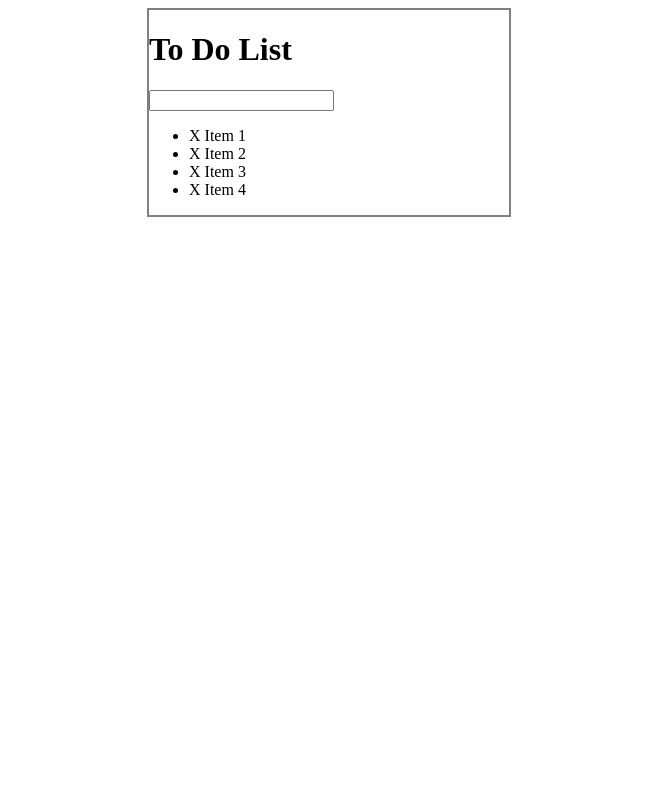
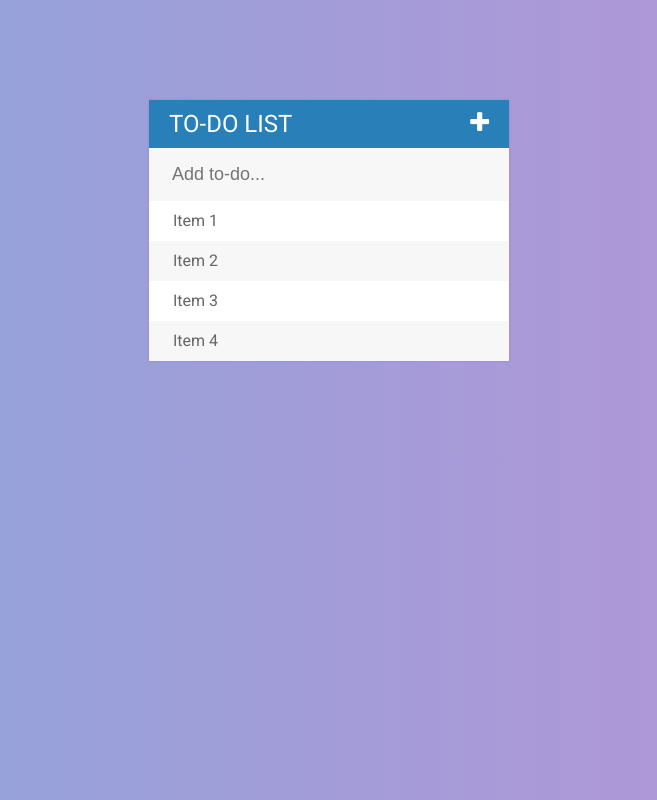
Before and after one commit to MAHolzbach/ToDo-List-Project, a plain HTML site: page index.html in a window 1280 px wide. Shown: the whole page, without its empty margins (311-968 px from the left). Drawn offline with Linux system fonts and the light colour scheme.

Commit message:
Completed

```diff
--- a/assets/CSS/todos.css
+++ b/assets/CSS/todos.css
@@ -1,7 +1,69 @@
+h1 {
+  background: #2980b9;
+  color: white;
+  margin: 0;
+  padding: 10px 20px;
+  text-transform: uppercase;
+  font-size: 24px;
+  font-weight: normal;
+}
+ul {
+  list-style: none;
+  margin: 0;
+  padding: 0;
+}
+.fa-plus {
+  float: right;
+}
+body {
+  font-family: Roboto;
+  background: #B993D6; /* fallback for old browsers */
+  background: -webkit-linear-gradient(to left, #B993D6 , #8CA6DB); /* Chrome 10-25, Safari 5.1-6 */
+  background: linear-gradient(to left, #B993D6 , #8CA6DB); /* W3C, IE 10+/ Edge, Firefox 16+, Chrome 26+, Opera 12+, Safari 7+ */
+}
+li {
+  background: white;
+  height: 40px;
+  line-height: 40px;
+  color: #666;
+}
+li:nth-child(2n) {
+  background: #f7f7f7;
+}
+span {
+  background: #e74c3c;
+  height: 40px;
+  margin-right:  20px;
+  text-align: center;
+  color: white;
+  width: 0px;
+  display: inline-block;
+  transition: 0.2s linear;
+  opacity: 0;
+}
+li:hover span{
+  width: 40px;
+  opacity: 1.0;
+}
+input {
+  font-size: 18px;
+  background-color: #f7f7f7;
+  width: 100%;
+  padding: 13px 13px 13px 20px;
+  box-sizing: border-box;
+  color: #2980b9;
+  border: 3px solid rgba(0,0,0,0);
+}
+input:focus {
+  background: white;
+  border: 3px solid #2980b9;
+  outline: none;
+}
 #container {
-  border: gray 2px solid;
+  box-shadow: 0 0 3px rgba(0,0,0, 0.1);
   width:360px;
-  margin: 0 auto;
+  margin: 100px auto;
+  background: #f7f7f7;
 }
 .strikeout {
   text-decoration: line-through;
--- a/assets/JS/todos.js
+++ b/assets/JS/todos.js
@@ -13,6 +13,10 @@
   if(e.which === 13){
     var todoText = $(this).val();
     $(this).val("");
-    $("ul").append("<li><span class='trash'>X</span> " + todoText + "</li>");
+    $("ul").append("<li><span class='trash'><i class='fa fa-trash' aria-hidden='true'></i></span> " + todoText + "</li>");
   }
 });
+
+$(".fa-plus").click(function() {
+  $("input[type='text']").fadeToggle();
+});
--- a/index.html
+++ b/index.html
@@ -3,6 +3,8 @@
   <head>
     <meta charset="utf-8">
     <title>To Do List</title>
+    <link href="https://fonts.googleapis.com/css?family=Roboto" rel="stylesheet">
+    <link href="https://maxcdn.bootstrapcdn.com/font-awesome/4.7.0/css/font-awesome.min.css" rel="stylesheet">
     <link rel="stylesheet" href="assets/CSS/todos.css">
     <script type="text/javascript" src="assets/JS/lib/jquery-3.1.1.min.js">
     </script>
@@ -10,13 +12,18 @@
   <body>
 
     <div id="container">
-      <h1>To Do List</h1>
-      <input type="text"/>
+      <h1>To-Do List<i class="fa fa-plus" aria-hidden="true"></i>
+      </h1>
+      <input type="text" placeholder="Add to-do..."/>
       <ul>
-        <li><span class="trash">X</span> Item 1</li>
-        <li><span class="trash">X</span> Item 2</li>
-        <li><span class="trash">X</span> Item 3</li>
-        <li><span class="trash">X</span> Item 4</li>
+        <li><span class="trash"><i class="fa fa-trash" aria-hidden="true"></i>
+        </span> Item 1</li>
+        <li><span class="trash"><i class="fa fa-trash" aria-hidden="true"></i>
+        </span> Item 2</li>
+        <li><span class="trash"><i class="fa fa-trash" aria-hidden="true"></i>
+        </span> Item 3</li>
+        <li><span class="trash"><i class="fa fa-trash" aria-hidden="true"></i>
+        </span> Item 4</li>
       </ul>
     </div>
 
```
